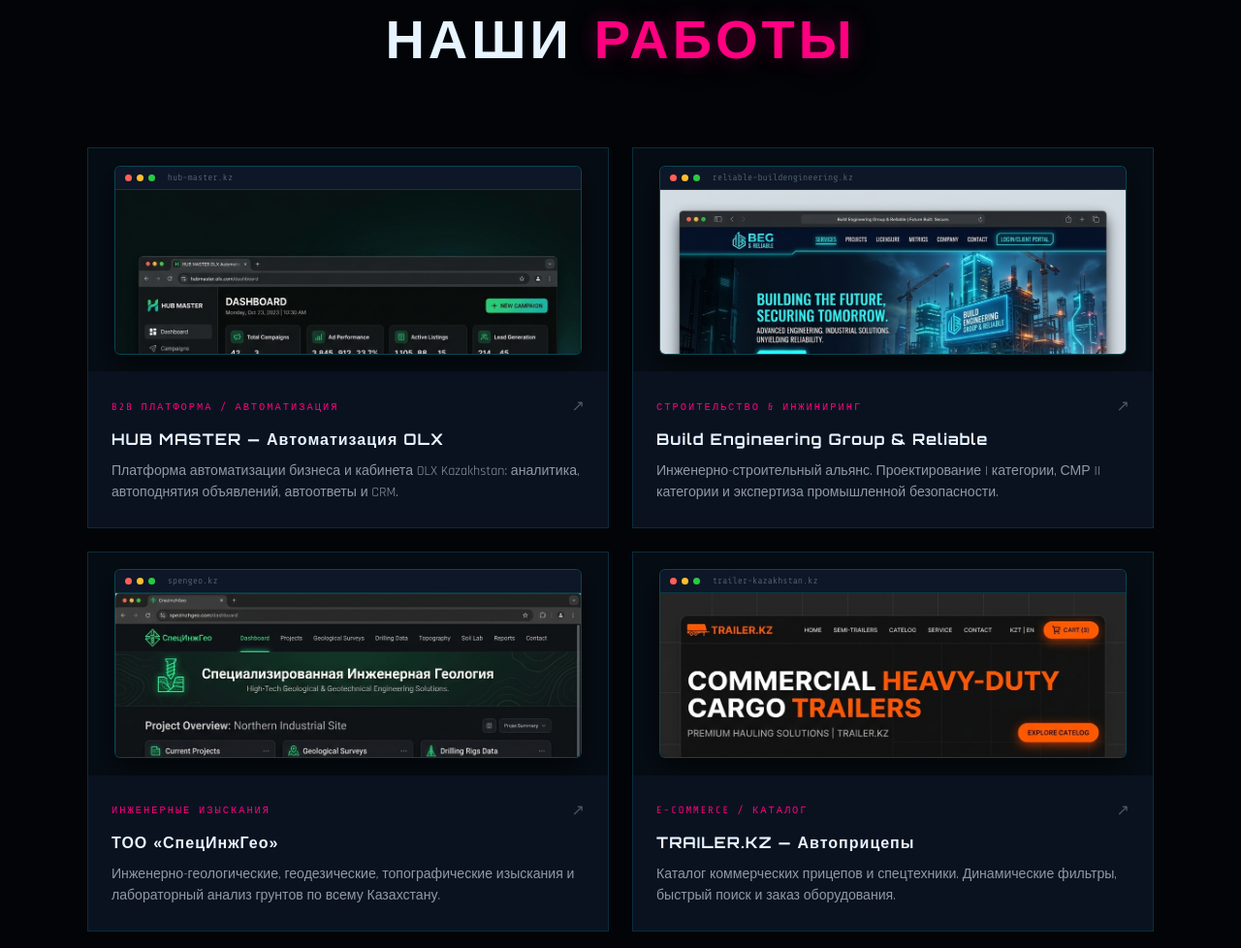
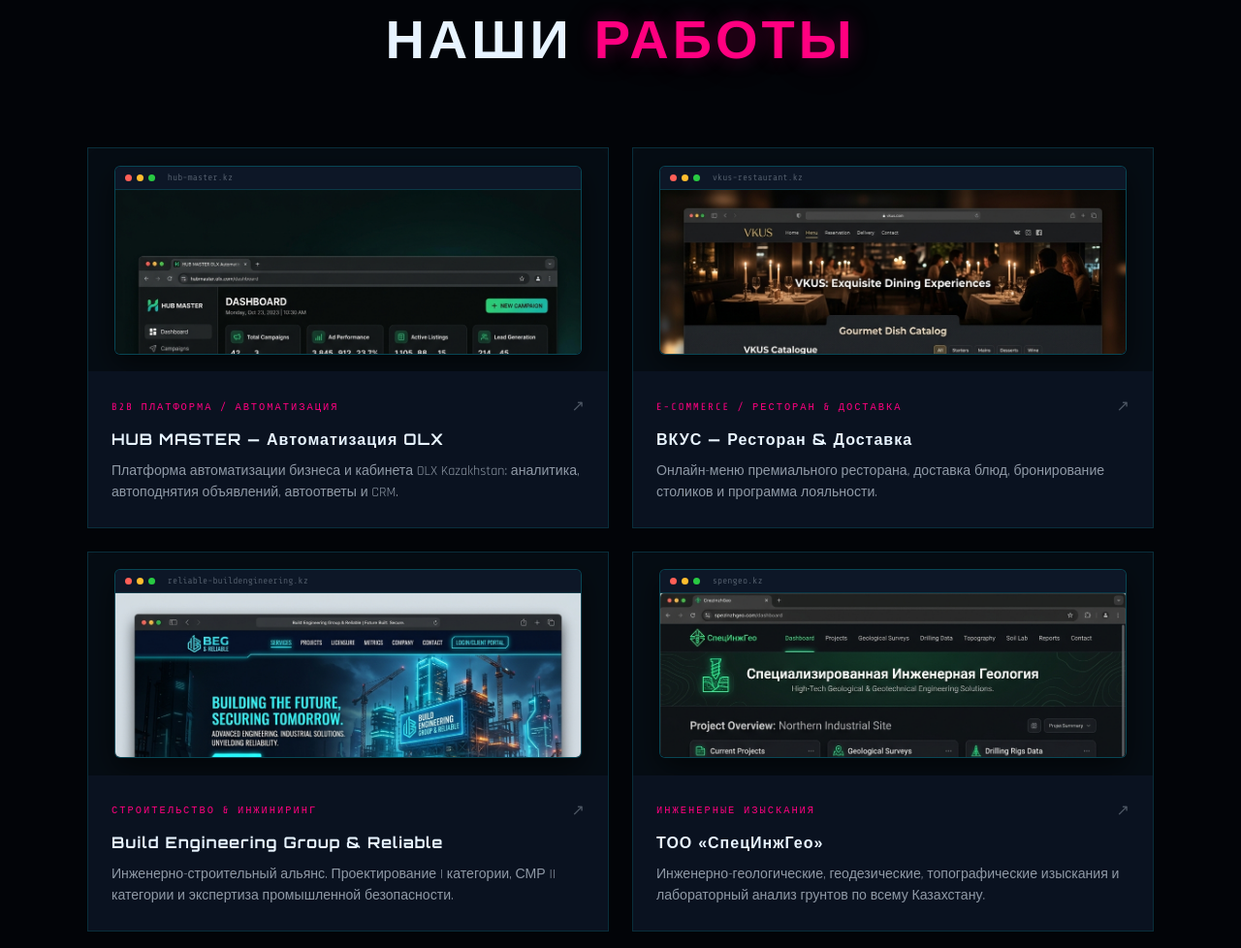
Before and after one commit to Claower3D/CODIX-_-STYLE-LINE, a plain HTML site: page index.html in a window 1280 px wide. Shown: the part 3614-4592 px from the top of the page at 97% size. Drawn offline with nearby package versions, Linux system fonts and the light colour scheme.

Commit message:
feat: replace Trailer with VKUS Restaurant on 2nd position in portfolio

```diff
--- a/index.html
+++ b/index.html
@@ -469,7 +469,34 @@
         </div>
       </a>
 
-      <!-- 2. Build Engineering Group & Reliable -->
+      <!-- 2. ВКУС — Ресторан & Доставка -->
+      <a href="https://vkus-production.up.railway.app/" target="_blank" rel="noopener noreferrer" class="port-card">
+        <div class="port-img">
+          <div class="port-mockup">
+            <div class="mock-header">
+              <span class="mock-dot red"></span><span class="mock-dot yellow"></span><span
+                class="mock-dot green"></span>
+              <span class="mock-url">vkus-restaurant.kz</span>
+            </div>
+            <div class="mock-screen">
+              <img src="img/vkus.png" alt="ВКУС — Ресторан & Доставка" loading="lazy">
+            </div>
+          </div>
+          <div class="port-hover-overlay">
+            <span>ОТКРЫТЬ ПРОЕКТ ↗</span>
+          </div>
+        </div>
+        <div class="port-info">
+          <div class="port-header-line">
+            <div class="port-tag">E-COMMERCE / РЕСТОРАН & ДОСТАВКА</div>
+            <span class="port-link-icon">↗</span>
+          </div>
+          <h4>ВКУС — Ресторан & Доставка</h4>
+          <p>Онлайн-меню премиального ресторана, доставка блюд, бронирование столиков и программа лояльности.</p>
+        </div>
+      </a>
+
+      <!-- 3. Build Engineering Group & Reliable -->
       <a href="https://reliable-buildengineering-production-96e9.up.railway.app/" target="_blank"
         rel="noopener noreferrer" class="port-card">
         <div class="port-img">
@@ -498,7 +525,7 @@
         </div>
       </a>
 
-      <!-- 3. СпецИнжГео -->
+      <!-- 4. СпецИнжГео -->
       <a href="https://spengeo-kz-production.up.railway.app/" target="_blank" rel="noopener noreferrer"
         class="port-card">
         <div class="port-img">
@@ -524,33 +551,6 @@
           <h4>ТОО «СпецИнжГео»</h4>
           <p>Инженерно-геологические, геодезические, топографические изыскания и лабораторный анализ грунтов по всему
             Казахстану.</p>
-        </div>
-      </a>
-
-      <!-- 4. TRAILER.KZ -->
-      <a href="https://trailer-production.up.railway.app/" target="_blank" rel="noopener noreferrer" class="port-card">
-        <div class="port-img">
-          <div class="port-mockup">
-            <div class="mock-header">
-              <span class="mock-dot red"></span><span class="mock-dot yellow"></span><span
-                class="mock-dot green"></span>
-              <span class="mock-url">trailer-kazakhstan.kz</span>
-            </div>
-            <div class="mock-screen">
-              <img src="img/trailer.png" alt="TRAILER.KZ" loading="lazy">
-            </div>
-          </div>
-          <div class="port-hover-overlay">
-            <span>ОТКРЫТЬ ПРОЕКТ ↗</span>
-          </div>
-        </div>
-        <div class="port-info">
-          <div class="port-header-line">
-            <div class="port-tag">E-COMMERCE / КАТАЛОГ</div>
-            <span class="port-link-icon">↗</span>
-          </div>
-          <h4>TRAILER.KZ — Автоприцепы</h4>
-          <p>Каталог коммерческих прицепов и спецтехники. Динамические фильтры, быстрый поиск и заказ оборудования.</p>
         </div>
       </a>
 
```
Also changed, not shown: img/vkus.png (added).
